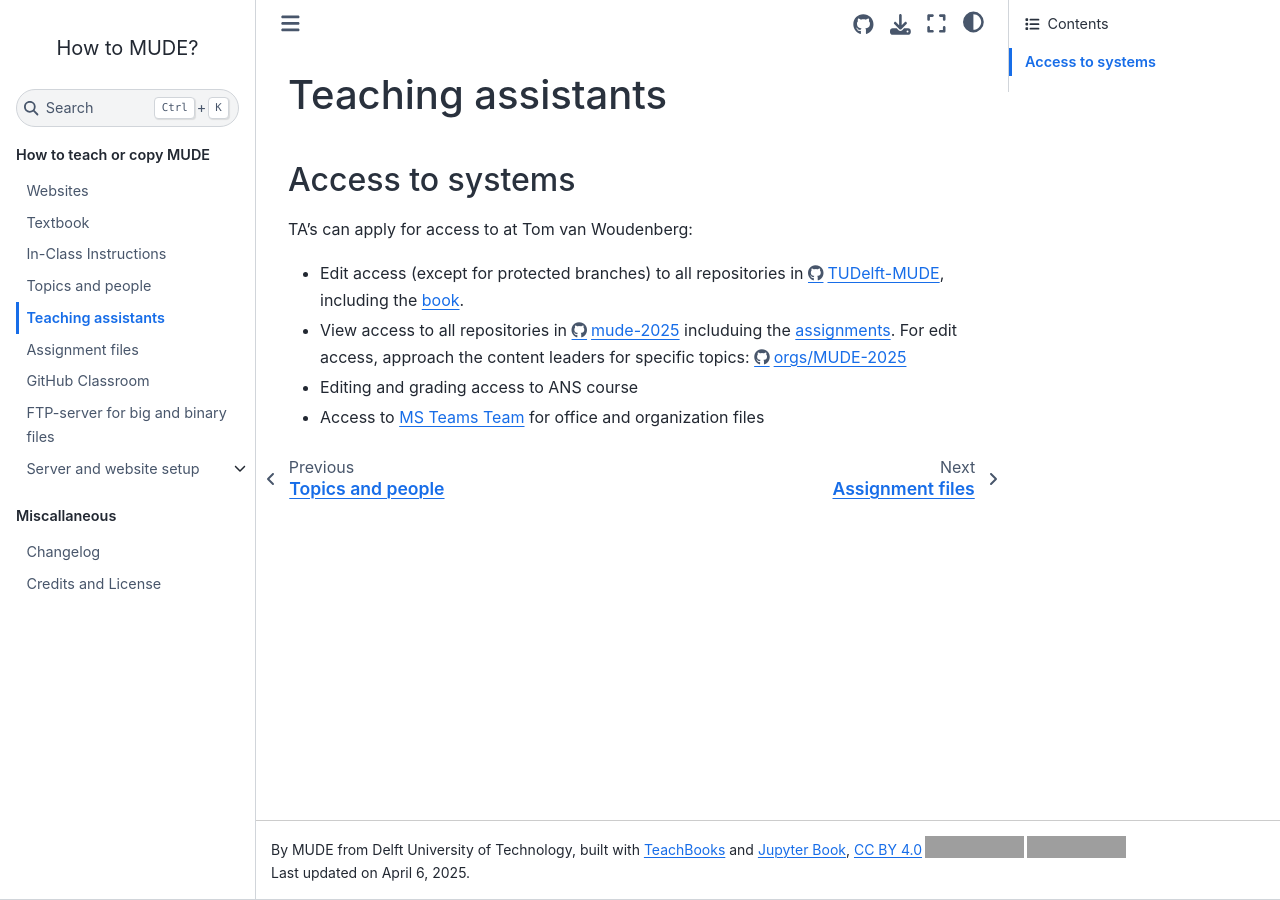
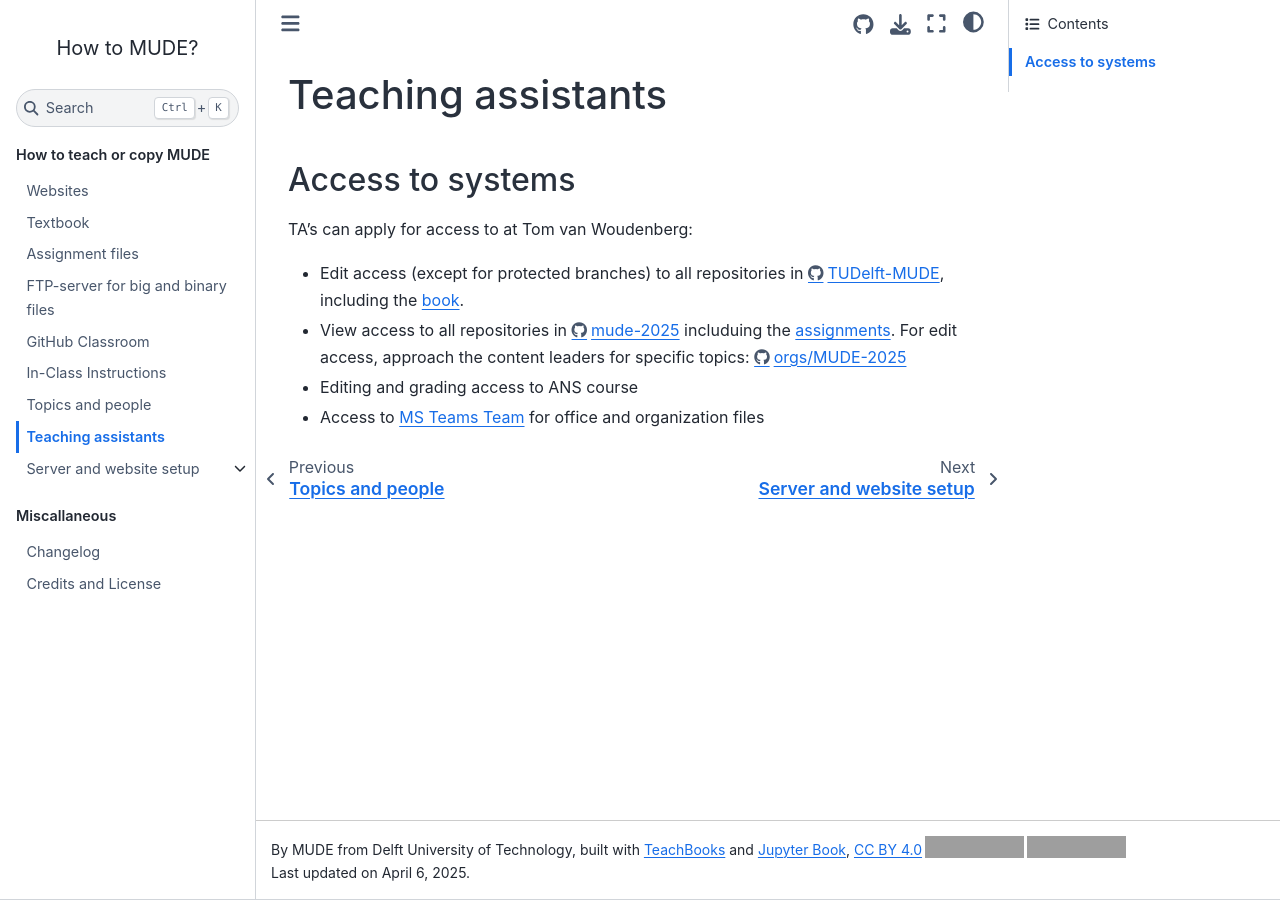
Before and after one commit to TUDelft-MUDE/teacher, a Jupyter Book: the page built from book/TAs.md, in a window 1280 px wide. Built offline with Jupyter Book 1.0.4 settings and Sphinx 7.4.7 and the Sphinx Book theme 1.1.4, drawn with Linux system fonts in a browser that asks for light colours; comment, search, counter and statistics services are not loaded; grey boxes are pictures that could not be loaded.

Commit message:
change order

```diff
--- a/book/_toc.yml
+++ b/book/_toc.yml
@@ -6,12 +6,12 @@ parts:
     chapters:
     - file: websites.md
     - file: book.md
+    - file: assignment_repo.md
+    - file: FTP.md
+    - file: github-classroom.md
     - file: in-class.md
     - file: topics_people.md
     - file: TAs.md
-    - file: assignment_repo.md
-    - file: github-classroom.md
-    - file: FTP.md
     - file: server.md
       sections:
       - file: server_setup.md
```
